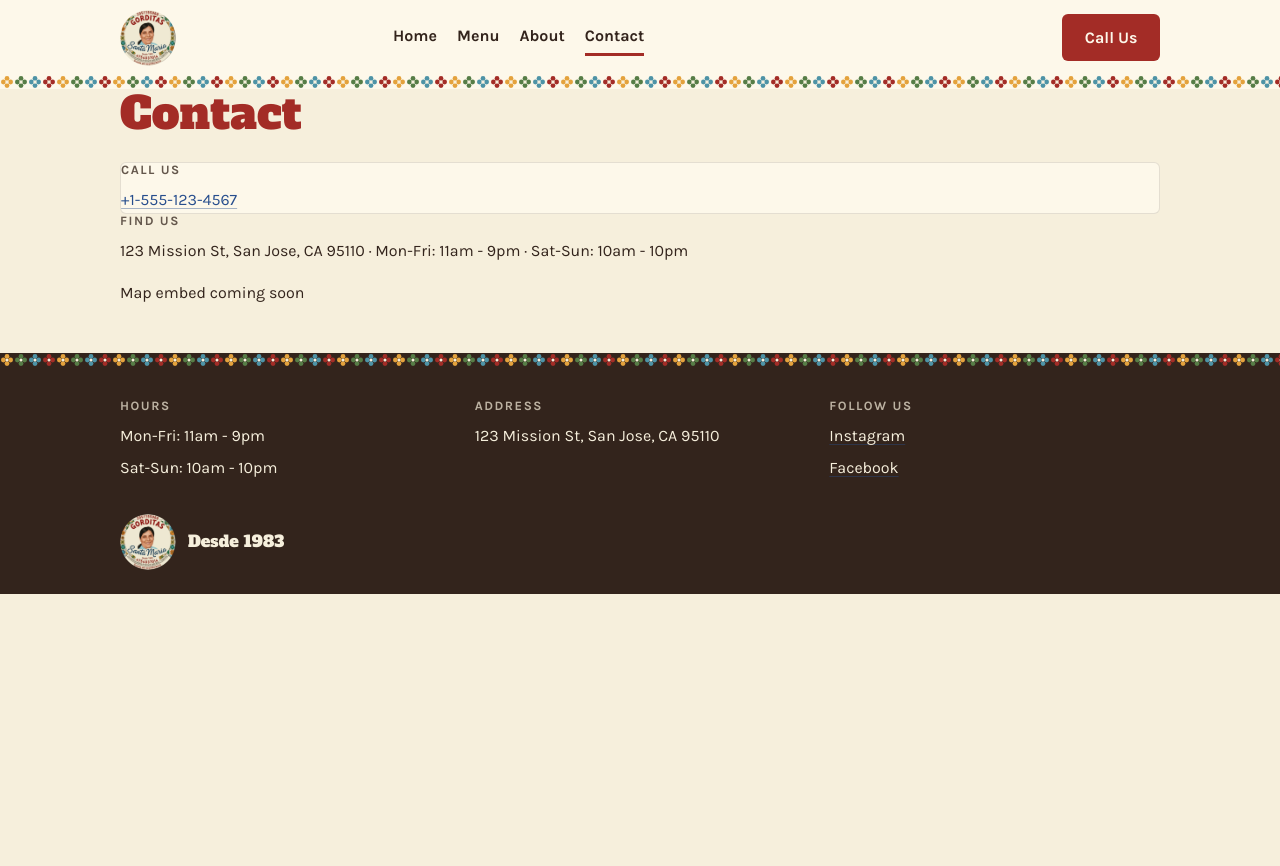
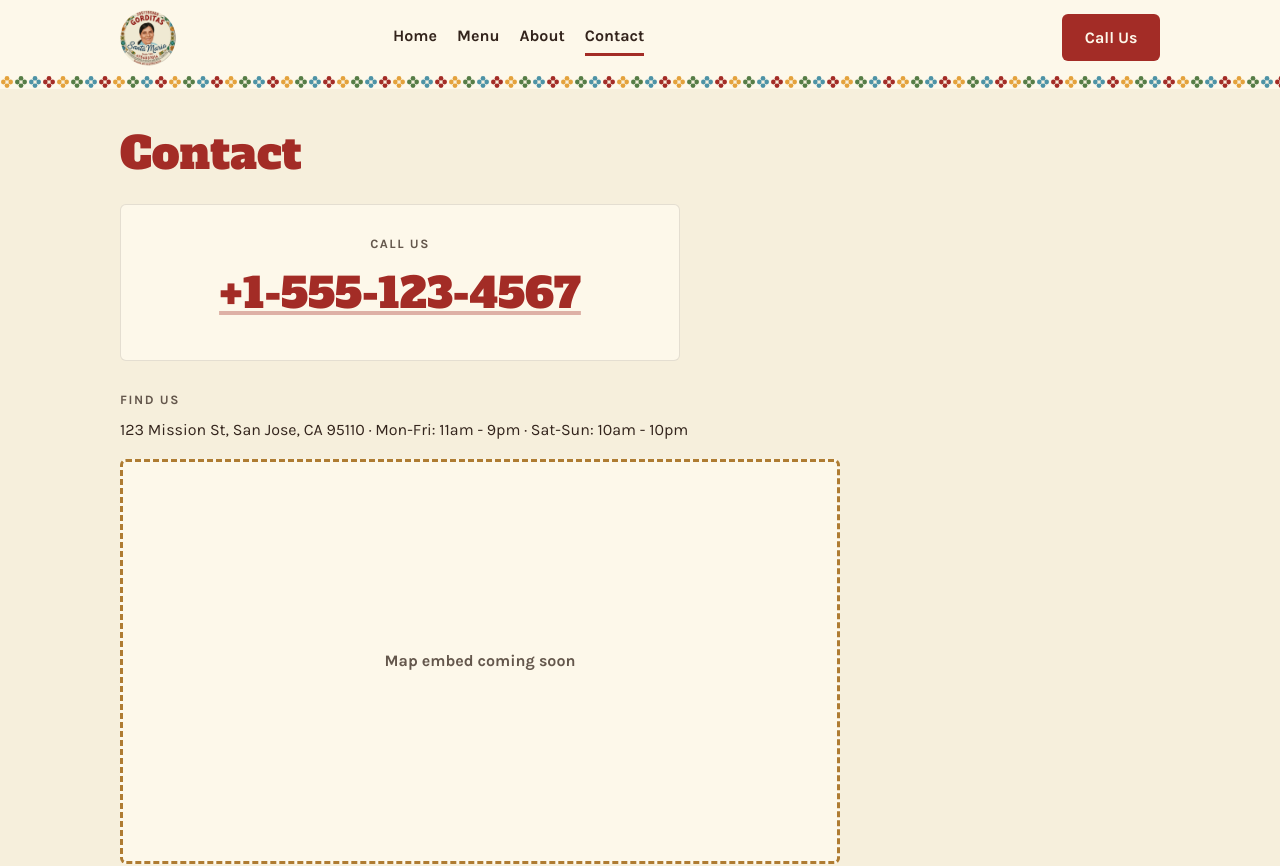
Before and after one commit to JosephMelesse/hack-website, a React (Vite) app: page /contact in a window 1280 px wide. Shown: the top 866 px of the page. Before the commit the page ends 800 px from the top, so only its background shows below. Built offline with nearby package versions, Linux system fonts and the light colour scheme.

Commit message:
Theme/index.css: add contact page styles

```diff
--- a/src/index.css
+++ b/src/index.css
@@ -460,6 +460,47 @@ p {
   }
 }
 
+/* ---------- contact ---------- */
+
+.contact {
+  padding-block: 2.5rem 3rem;
+}
+
+.contact-call {
+  max-width: 560px;
+  margin-block: 1.5rem 2rem;
+  padding: 2rem 1.5rem;
+  text-align: center;
+}
+
+.contact-call__phone {
+  font-family: var(--font-display);
+  font-size: clamp(1.8rem, 4vw + 0.5rem, 2.6rem);
+  color: var(--rojo);
+  text-decoration-color: color-mix(in srgb, var(--rojo) 35%, transparent);
+}
+
+.contact-call__phone:hover {
+  text-decoration-color: var(--rojo);
+}
+
+.contact-find p {
+  max-width: 60ch;
+}
+
+.contact-map {
+  margin-top: 1rem;
+  max-width: 720px;
+  aspect-ratio: 16 / 9;
+  display: grid;
+  place-items: center;
+  background: var(--crema-card);
+  border: 3px dashed color-mix(in srgb, var(--cempasuchil) 70%, var(--tinta));
+  border-radius: var(--radius);
+  color: color-mix(in srgb, var(--tinta) 75%, var(--crema));
+  font-weight: 700;
+}
+
 /* ---------- motion ---------- */
 
 @media (prefers-reduced-motion: reduce) {
```
